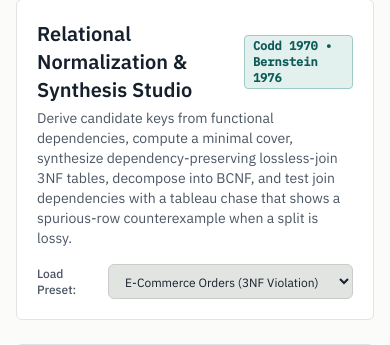
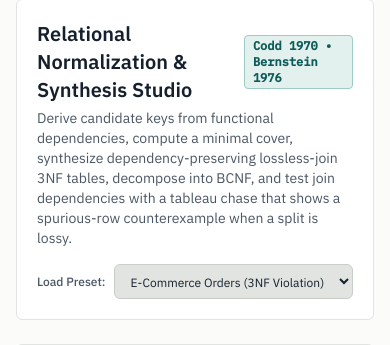
Before and after one commit to dbccpage/simplex-normal-forms, a FastAPI app: page /studio in a window 390 px wide. Shown: the part 141-486 px from the top of the page. Run offline with FastAPI, Linux system fonts and the light colour scheme; data that the repository does not hold is empty; some libraries are stand-ins or nearby versions.

Commit message:
Keep relational preset select inside 320px phone viewport

```diff
--- a/web/templates/front.html
+++ b/web/templates/front.html
@@ -62,8 +62,8 @@
           Synthesize lossless 3NF tables, inspect every chase step and spurious row on lossy splits, and compare PostgreSQL / SQL Server DDL.
         </p>
       </div>
-      <div class="flex flex-wrap items-center gap-1.5">
-        <select id="relational-preset-select" onchange="loadRelationalPreset(this.value)" class="bg-slate-950 border border-slate-700 text-slate-200 text-xs rounded px-2.5 py-1.5 font-mono">
+      <div class="flex flex-wrap items-center gap-1.5 min-w-0 max-w-full">
+        <select id="relational-preset-select" onchange="loadRelationalPreset(this.value)" class="min-w-0 max-w-full bg-slate-950 border border-slate-700 text-slate-200 text-xs rounded px-2.5 py-1.5 font-mono">
           <option value="ecommerce">Preset: E-Commerce (3NF Synthesis)</option>
           <option value="lossy_decomposition">Preset: Lossy Split (Spurious Row)</option>
           <option value="supply_chain">Preset: Supply Chain (BCNF Split)</option>
--- a/web/templates/index.html
+++ b/web/templates/index.html
@@ -105,9 +105,9 @@
               Derive candidate keys from functional dependencies, compute a minimal cover, synthesize dependency-preserving lossless-join 3NF tables, decompose into BCNF, and test join dependencies with a tableau chase that shows a spurious-row counterexample when a split is lossy.
             </p>
           </div>
-          <div class="flex items-center gap-2">
+          <div class="flex items-center gap-2 min-w-0 max-w-full">
             <label for="relational-preset-select" class="text-xs text-slate-400 font-medium">Load Preset:</label>
-            <select id="relational-preset-select" onchange="loadRelationalPreset(this.value)" class="bg-slate-800 border border-slate-700 text-slate-200 text-xs rounded-lg px-3 py-2 focus:ring-2 focus:ring-cyan-500 focus:outline-none">
+            <select id="relational-preset-select" onchange="loadRelationalPreset(this.value)" class="min-w-0 flex-1 bg-slate-800 border border-slate-700 text-slate-200 text-xs rounded-lg px-3 py-2 focus:ring-2 focus:ring-cyan-500 focus:outline-none">
               <option value="ecommerce">E-Commerce Orders (3NF Violation)</option>
               <option value="supply_chain">Supply Chain Logistics Fleet</option>
               <option value="healthcare">Healthcare Attending Staff Wards</option>
```
